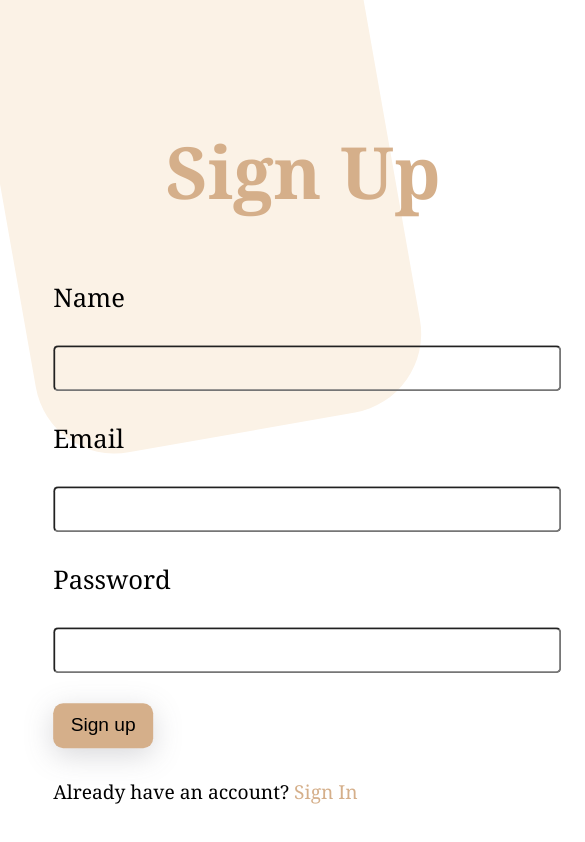
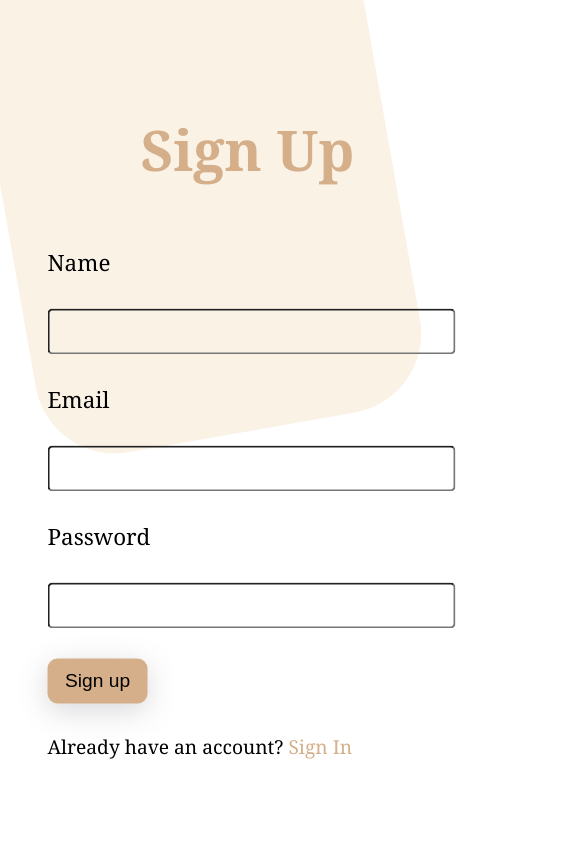
Before and after one commit to malak-joumaa/Address-Book, a React (Create React App) app in the folder address-book-reactjs/: page /sign-up in a window 390 px wide. Shown: the top 842 px of the page, 585 px wide, since content can reach past the window. Built offline with nearby package versions, Linux system fonts and the light colour scheme.

Commit message:
Adding media query

```diff
--- a/address-book-reactjs/src/Pages/Contacts.js
+++ b/address-book-reactjs/src/Pages/Contacts.js
@@ -153,6 +153,7 @@ const Contacts = () => {
               <SearchBox handleSearch={handleSearch} />
               <Button btn_name="Add Contact" page="add-contact" />
             </div>
+            <div id="tbl">
               <table>
                 <tr>
                   <th>First Name</th>
@@ -205,6 +206,7 @@ const Contacts = () => {
                 ))}
               </table>
             </div>
+          </div>
           {/* Update Form */}
           {displayForm ? (
             <ContactFrom
--- a/address-book-reactjs/src/index.css
+++ b/address-book-reactjs/src/index.css
@@ -31,7 +31,7 @@ code {
 .user-form{
   margin: 0 auto;
   width: 500px;
-  margin-top: 700px;
+  margin-top: 680px;
   transform: rotate(10deg);
 }
 
@@ -40,6 +40,7 @@ code {
   color: #d5af8a;
   /* color:#c3976c; */
   text-align: center;
+  margin-bottom: 60px;
 }
 
 .lbl{
@@ -145,6 +146,10 @@ table{
   letter-spacing: 0.5px;
 }
 
+#tbl{
+  overflow-x:auto;
+}
+
 #book-img{
   width: 155px;
   height: 220px;
@@ -237,3 +242,47 @@ input[type="radio"]{
   font-size: 1.1em;
   color: red;
 }
+
+
+/* Media Query */
+@media only screen and (max-width: 1220px) {
+  .contact-form{
+    width: 950px;
+  }
+  th, td {
+    padding: 5px;
+  }
+
+  table{
+    letter-spacing: 0.2px;
+  }
+}
+
+@media only screen and (max-width: 1000px) {
+  .title{
+    font-size: 3.5em;
+  }
+  .lbl{
+    font-size: 1.4em;
+  }
+  .user-form, .fill-contact, #add-contact{
+    width: 400px;
+  }
+  .contact-form{
+    width: 750px;
+  }
+}
+
+@media only screen and (max-width: 650px) {
+  .fill-contact, #add-contact{
+    width: 300px;
+    margin: 0 auto;
+  }
+  .contact-form{
+    width: 400px;
+  }
+
+  .contact-form input{
+    width: 40%;
+  }
+}
```
Lines whose indentation alone changed are shown as unchanged.
